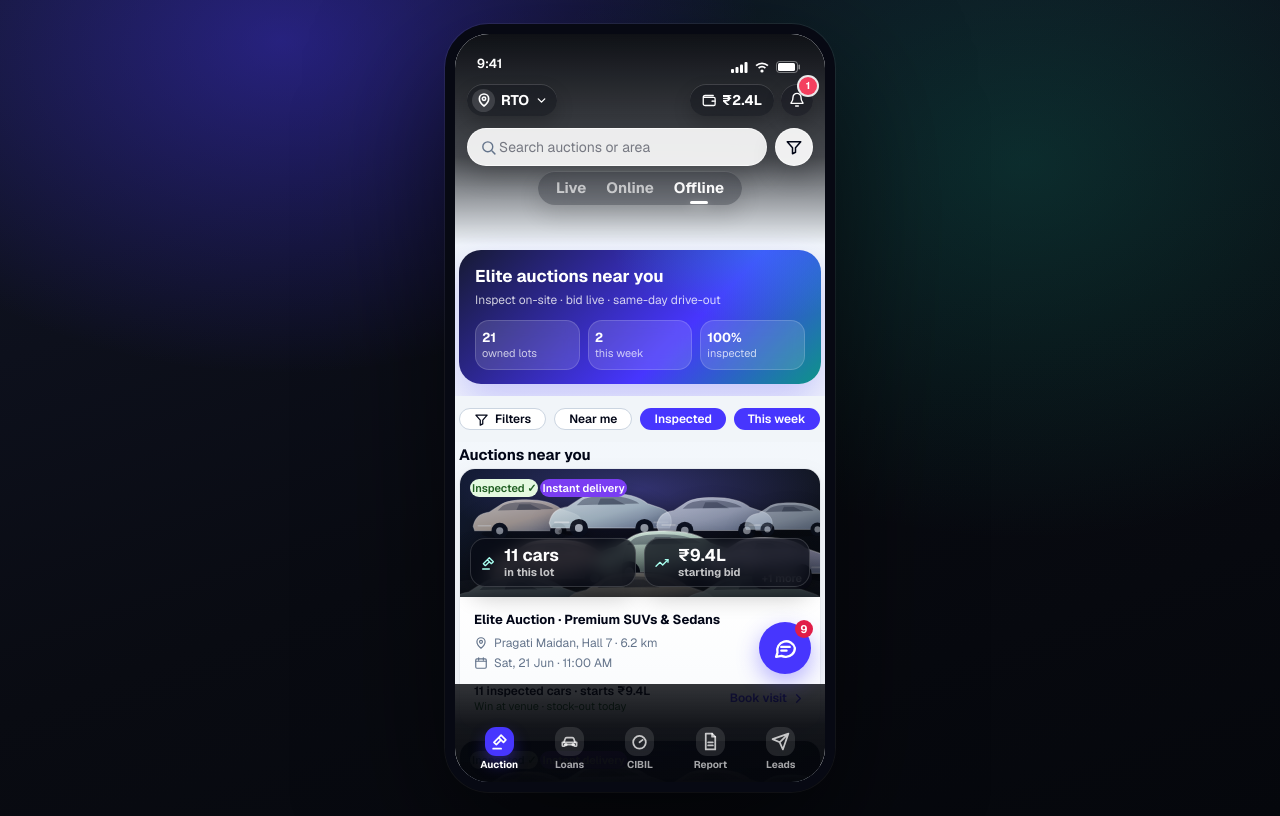
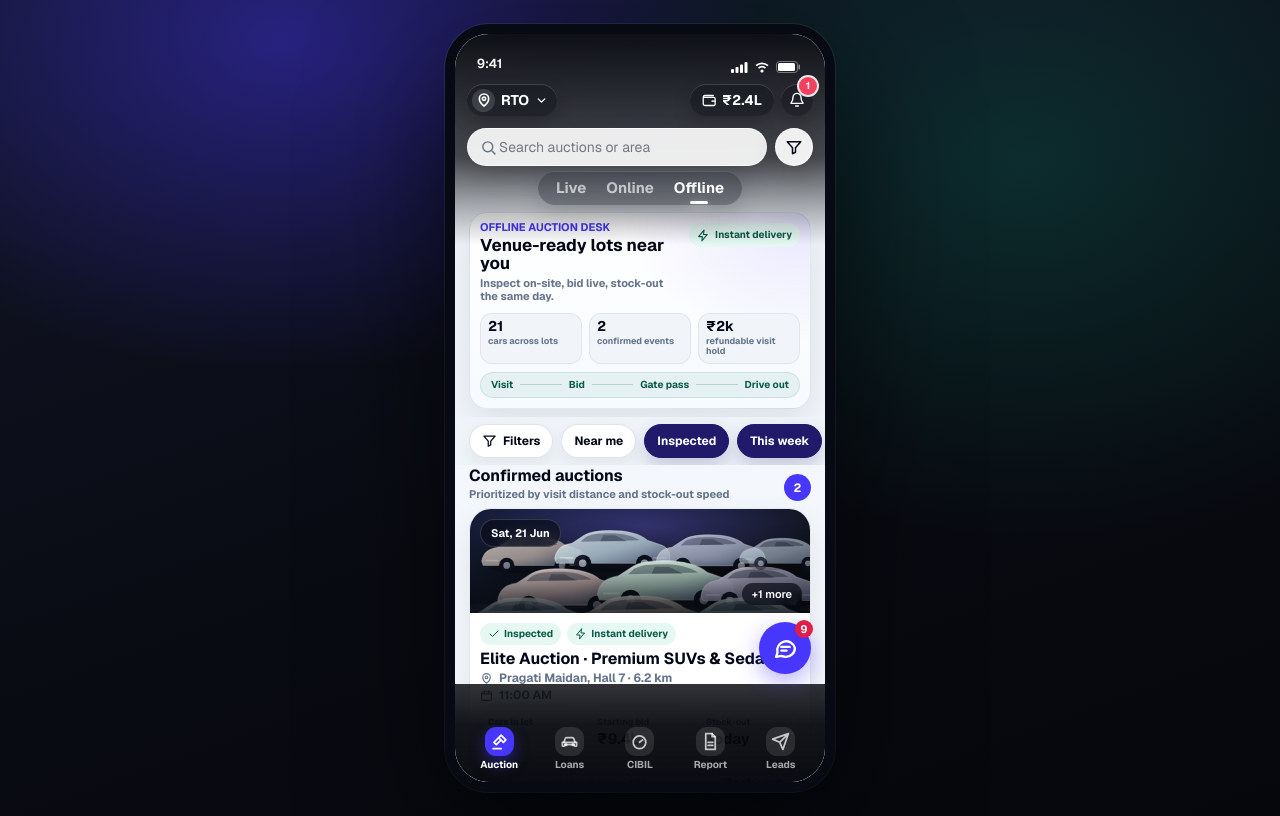
Before and after one commit to gtroxxcars24/b2p_prototype, a React (Vite) app: page / in a window 1280 px wide. Both pictures are taken after a click on the button "Offline". Built offline with nearby package versions, Linux system fonts and the light colour scheme.

Commit message:
Polish offline auction section

```diff
--- a/src/screens/Offline.tsx
+++ b/src/screens/Offline.tsx
@@ -145,31 +145,38 @@ export function Offline() {
         </button>
       </div>
       <div className="scroll-area" style={{ flex: 1 }}>
-        <div className="px-4 pt-3 pb-3">
-          <div
-            style={{
-              borderRadius: 22,
-              padding: "16px 16px 14px",
-              color: "#fff",
-              background:
-                "radial-gradient(90% 120% at 82% 0%, rgba(34,211,238,0.28), transparent 44%), linear-gradient(135deg,#161A33 0%,#4736FE 62%,#0D9488 100%)",
-              boxShadow: "0 18px 38px rgba(71,54,254,0.25)",
-            }}
-          >
-            <div className="text-heading-h3-bold">Elite auctions near you</div>
-            <div className="text-label-3-regular mt-1" style={{ color: "rgba(255,255,255,0.78)" }}>Inspect on-site · bid live · same-day drive-out</div>
-            <div className="grid mt-3" style={{ gridTemplateColumns: "repeat(3, 1fr)", gap: 8 }}>
-              <HeroMetric value="21" label="owned lots" />
-              <HeroMetric value="2" label="this week" />
-              <HeroMetric value="100%" label="inspected" />
+        <div className="offline-overview">
+          <div className="offline-overview-head">
+            <div>
+              <div className="offline-eyebrow">Offline auction desk</div>
+              <div className="offline-title">Venue-ready lots near you</div>
+              <div className="offline-subtitle">Inspect on-site, bid live, stock-out the same day.</div>
             </div>
+            <span className="offline-live-badge">
+              <Icon name="bolt" size={13} />
+              Instant delivery
+            </span>
+          </div>
+          <div className="offline-kpi-grid">
+            <OfflineKpi value={`${AUCTIONS.reduce((sum, a) => sum + auctionCars(a).length, 0)}`} label="cars across lots" />
+            <OfflineKpi value={`${AUCTIONS.length}`} label="confirmed events" />
+            <OfflineKpi value="₹2k" label="refundable visit hold" />
+          </div>
+          <div className="offline-flow-strip">
+            <span>Visit</span>
+            <i />
+            <span>Bid</span>
+            <i />
+            <span>Gate pass</span>
+            <i />
+            <span>Drive out</span>
           </div>
         </div>
         {/* filter row */}
-        <div className="hscroll px-4 py-3 bg-secondary" style={{ position: "sticky", top: 0, zIndex: 5 }}>
-          <button onClick={() => setFiltersOpen(true)} className="press inline-flex items-center gap-1.5 rounded-full bg-primary px-3.5 py-2" style={{ border: "1px solid var(--border-secondary)", flexShrink: 0 }}>
+        <div className="offline-filter-strip no-scrollbar">
+          <button onClick={() => setFiltersOpen(true)} className="press offline-filter-control">
             <Icon name="filter" size={15} className="text-primary" />
-            <span className="text-label-3-semibold text-primary">Filters</span>
+            Filters
           </button>
           <FilterChip label="Near me" active={filters.near} onClick={() => setFilters((f) => ({ ...f, near: !f.near }))} />
           <FilterChip label="Inspected" active={filters.inspected} onClick={() => setFilters((f) => ({ ...f, inspected: !f.inspected }))} />
@@ -177,17 +184,21 @@ export function Offline() {
         </div>
 
         {/* upcoming auctions */}
-        <div className="px-4 pt-1 pb-2">
-          <SectionTitle>Auctions near you</SectionTitle>
+        <div className="offline-section-head">
+          <div>
+            <div className="offline-section-title">Confirmed auctions</div>
+            <div className="offline-section-subtitle">Prioritized by visit distance and stock-out speed</div>
+          </div>
+          <span>{AUCTIONS.length}</span>
         </div>
-        <div className="flex flex-col gap-3 px-4">
+        <div className="offline-auction-list">
           {AUCTIONS.map((a) => (
             <AuctionCard key={a.id} auction={a} booked={state.bookedVisits.includes(a.id)} onClick={() => push({ name: "auction-detail", params: { id: a.id } })} />
           ))}
         </div>
 
         {/* intent-gated candidates */}
-        <div className="px-4 pt-5 pb-2">
+        <div className="px-4 pt-5 pb-2 offline-candidate-head">
           <SectionTitle right={<button onClick={() => push({ name: "candidates" })} className="press text-label-3-semibold text-brand-base" style={{ border: "none", background: "transparent" }}>View all</button>}>
             Help us stock these
           </SectionTitle>
@@ -220,9 +231,18 @@ export function Offline() {
   );
 }
 
+function OfflineKpi({ value, label }: { value: string; label: string }) {
+  return (
+    <div className="offline-kpi">
+      <strong>{value}</strong>
+      <span>{label}</span>
+    </div>
+  );
+}
+
 function FilterChip({ label, active, onClick }: { label: string; active?: boolean; onClick?: () => void }) {
   return (
-    <button onClick={onClick} className="press rounded-full px-3.5 py-2 text-label-3-semibold" style={{ flexShrink: 0, border: active ? "none" : "1px solid var(--border-secondary)", background: active ? "var(--bg-brand-base)" : "var(--bg-primary)", color: active ? "#fff" : "var(--text-primary)" }}>
+    <button onClick={onClick} className={`press offline-filter-chip ${active ? "offline-filter-chip--active" : ""}`}>
       {label}
     </button>
   );
@@ -249,55 +269,40 @@ function AuctionCard({ auction, booked, onClick }: { auction: Auction; booked: b
   return (
     <button
       onClick={onClick}
-      className="press rounded-2xl bg-primary text-left overflow-hidden"
-      style={{
-        border: "1px solid rgba(148,163,184,0.24)",
-        boxShadow: "0 12px 28px rgba(15,23,42,0.08)",
-      }}
+      className="press offline-auction-card"
     >
-      <div style={{ height: 128, position: "relative" }}>
-        <CarLotHero cars={cars} height={128} cells={10} />
-        <div style={{ position: "absolute", top: 10, left: 10 }} className="flex gap-2">
-          {auction.inspected && <Tag tone="success">Inspected ✓</Tag>}
-          {booked && <Tag tone="brand">Booked</Tag>}
-          <Tag tone="purple">Instant delivery</Tag>
+      <div className="offline-auction-media">
+        <CarLotHero cars={cars} height={104} cells={10} />
+        <span className="offline-auction-date">{auction.date}</span>
+      </div>
+      <div className="offline-auction-body">
+        <div className="offline-auction-topline">
+          {auction.inspected && <span><Icon name="check" size={12} /> Inspected</span>}
+          <span><Icon name="bolt" size={12} /> Instant delivery</span>
+          {booked && <span className="offline-auction-booked">Booked</span>}
         </div>
-        <div className="auction-focus-bar">
-          <div className="auction-focus-metric">
-            <Icon name="gavel" size={16} />
-            <div>
-              <strong>{cars.length} cars</strong>
-              <span>in this lot</span>
-            </div>
+        <div className="offline-auction-title">{auction.title}</div>
+        <div className="offline-auction-meta">
+          <span><Icon name="pin" size={13} /> {auction.venue} · {auction.distanceKm} km</span>
+          <span><Icon name="calendar" size={13} /> {auction.time}</span>
+        </div>
+        <div className="offline-auction-metrics">
+          <div>
+            <span>Cars in lot</span>
+            <strong>{cars.length}</strong>
           </div>
-          <div className="auction-focus-metric">
-            <Icon name="trend" size={16} />
-            <div>
-              <strong>{fmtL(auction.startingPrice)}</strong>
-              <span>starting bid</span>
-            </div>
+          <div>
+            <span>Starting bid</span>
+            <strong>{fmtL(auction.startingPrice)}</strong>
+          </div>
+          <div>
+            <span>Stock-out</span>
+            <strong>Today</strong>
           </div>
         </div>
-      </div>
-      <div className="p-3.5" style={{ background: "linear-gradient(180deg,#FFFFFF 0%,#F8FAFC 100%)" }}>
-        <div className="text-heading-h5-bold text-primary">{auction.title}</div>
-        <div className="flex items-center gap-1.5 mt-1.5">
-          <Icon name="pin" size={14} className="text-secondary" />
-          <span className="text-label-3-regular text-secondary">{auction.venue} · {auction.distanceKm} km</span>
-        </div>
-        <div className="flex items-center gap-1.5 mt-1">
-          <Icon name="calendar" size={14} className="text-secondary" />
-          <span className="text-label-3-regular text-secondary">{auction.date} · {auction.time}</span>
-        </div>
-        <div className="flex items-center justify-between mt-3">
-          <div>
-            <div className="text-label-3-semibold text-primary">{cars.length} inspected cars · starts {fmtL(auction.startingPrice)}</div>
-            <div className="text-label-4-regular text-success-bold">Win at venue · stock-out today</div>
-          </div>
-          <div className="flex items-center gap-1 text-brand-base">
-            <span className="text-label-3-semibold">{booked ? "View" : "Book visit"}</span>
-            <Icon name="chevron" size={15} />
-          </div>
+        <div className="offline-auction-footer">
+          <span>Visit fee refundable before 48h</span>
+          <strong>{booked ? "View plan" : "Book visit"} <Icon name="chevron" size={14} /></strong>
         </div>
       </div>
     </button>
--- a/src/styles.css
+++ b/src/styles.css
@@ -801,12 +801,376 @@ body {
 
 .offline-screen {
   position: relative;
-  background: linear-gradient(180deg, #EEF3F8 0%, #F7FAFE 100%);
+  background:
+    radial-gradient(90% 44% at 50% 0%, rgba(71, 54, 254, 0.12), transparent 62%),
+    linear-gradient(180deg, #EEF3F8 0%, #F7FAFE 100%);
 }
 
 .offline-screen .scroll-area {
-  padding-top: 204px;
+  padding-top: 178px;
   padding-bottom: 86px;
+}
+
+.offline-overview {
+  margin: 0 14px 8px;
+  padding: 10px;
+  border-radius: 18px;
+  color: var(--text-primary);
+  background:
+    radial-gradient(100% 120% at 100% 0%, rgba(71, 54, 254, 0.12), transparent 55%),
+    linear-gradient(180deg, #FFFFFF 0%, #F7FAFE 100%);
+  border: 1px solid rgba(148, 163, 184, 0.24);
+  box-shadow: 0 16px 34px rgba(15, 23, 42, 0.09);
+}
+
+.offline-overview-head {
+  display: flex;
+  align-items: flex-start;
+  justify-content: space-between;
+  gap: 12px;
+}
+
+.offline-eyebrow {
+  color: var(--text-brand-base);
+  font-size: 11px;
+  line-height: 1;
+  font-weight: 900;
+  text-transform: uppercase;
+}
+
+.offline-title {
+  margin-top: 4px;
+  color: var(--text-primary);
+  font-size: 17px;
+  line-height: 1.05;
+  font-weight: 950;
+}
+
+.offline-subtitle {
+  margin-top: 4px;
+  color: var(--text-secondary);
+  font-size: 11px;
+  line-height: 1.25;
+  font-weight: 650;
+}
+
+.offline-live-badge {
+  min-height: 24px;
+  flex-shrink: 0;
+  display: inline-flex;
+  align-items: center;
+  gap: 5px;
+  padding: 0 8px;
+  border-radius: 999px;
+  color: #0A5C49;
+  background: #E6F8F2;
+  font-size: 10px;
+  line-height: 1;
+  font-weight: 900;
+  white-space: nowrap;
+}
+
+.offline-kpi-grid {
+  display: grid;
+  grid-template-columns: repeat(3, minmax(0, 1fr));
+  gap: 7px;
+  margin-top: 8px;
+}
+
+.offline-kpi {
+  min-width: 0;
+  padding: 6px 7px;
+  border-radius: 12px;
+  background: #F1F5FA;
+  border: 1px solid rgba(148, 163, 184, 0.18);
+}
+
+.offline-kpi strong,
+.offline-kpi span {
+  display: block;
+  min-width: 0;
+}
+
+.offline-kpi strong {
+  color: var(--text-primary);
+  font-size: 14px;
+  line-height: 1;
+  font-weight: 950;
+}
+
+.offline-kpi span {
+  margin-top: 3px;
+  color: var(--text-secondary);
+  font-size: 9px;
+  line-height: 1.1;
+  font-weight: 750;
+}
+
+.offline-flow-strip {
+  display: none;
+  margin-top: 8px;
+  min-height: 26px;
+  display: flex;
+  align-items: center;
+  gap: 7px;
+  padding: 0 10px;
+  border-radius: 999px;
+  color: #0A5C49;
+  background: rgba(14, 124, 102, 0.08);
+  border: 1px solid rgba(14, 124, 102, 0.12);
+}
+
+.offline-flow-strip span {
+  font-size: 10px;
+  line-height: 1;
+  font-weight: 900;
+  white-space: nowrap;
+}
+
+.offline-flow-strip i {
+  height: 1px;
+  flex: 1;
+  min-width: 8px;
+  background: rgba(14, 124, 102, 0.24);
+}
+
+.offline-filter-strip {
+  position: sticky;
+  top: 0;
+  z-index: 5;
+  display: flex;
+  gap: 8px;
+  overflow-x: auto;
+  padding: 7px 14px;
+  background: rgba(239, 244, 249, 0.92);
+  backdrop-filter: blur(12px);
+}
+
+.offline-filter-control,
+.offline-filter-chip {
+  flex-shrink: 0;
+  min-height: 34px;
+  display: inline-flex;
+  align-items: center;
+  justify-content: center;
+  gap: 6px;
+  padding: 0 12px;
+  border-radius: 999px;
+  color: var(--text-primary);
+  background: #fff;
+  border: 1px solid rgba(148, 163, 184, 0.28);
+  box-shadow: 0 7px 16px rgba(15, 23, 42, 0.06);
+  font-size: 12px;
+  line-height: 1;
+  font-weight: 850;
+}
+
+.offline-filter-chip--active {
+  color: #fff;
+  background: #211A6B;
+  border-color: #211A6B;
+  box-shadow: 0 9px 18px rgba(33, 26, 107, 0.2);
+}
+
+.offline-section-head {
+  display: flex;
+  align-items: flex-end;
+  justify-content: space-between;
+  gap: 12px;
+  padding: 3px 14px 7px;
+}
+
+.offline-section-title {
+  color: var(--text-primary);
+  font-size: 16px;
+  line-height: 1;
+  font-weight: 950;
+}
+
+.offline-section-subtitle {
+  margin-top: 5px;
+  color: var(--text-secondary);
+  font-size: 11px;
+  line-height: 1.1;
+  font-weight: 650;
+}
+
+.offline-section-head > span {
+  min-width: 27px;
+  height: 27px;
+  border-radius: 999px;
+  display: inline-flex;
+  align-items: center;
+  justify-content: center;
+  color: #fff;
+  background: #4736FE;
+  font-size: 12px;
+  font-weight: 900;
+}
+
+.offline-auction-list {
+  display: flex;
+  flex-direction: column;
+  gap: 12px;
+  padding: 0 14px;
+}
+
+.offline-auction-card {
+  width: 100%;
+  overflow: hidden;
+  text-align: left;
+  border: 1px solid rgba(148, 163, 184, 0.24);
+  border-radius: 22px;
+  background: #fff;
+  box-shadow: 0 16px 34px rgba(15, 23, 42, 0.09);
+}
+
+.offline-auction-media {
+  height: 104px;
+  position: relative;
+  overflow: hidden;
+}
+
+.offline-auction-date {
+  position: absolute;
+  top: 10px;
+  left: 10px;
+  min-height: 28px;
+  display: inline-flex;
+  align-items: center;
+  padding: 0 10px;
+  border-radius: 999px;
+  color: #fff;
+  background: rgba(8, 11, 23, 0.66);
+  border: 1px solid rgba(255, 255, 255, 0.16);
+  backdrop-filter: blur(8px);
+  font-size: 11px;
+  font-weight: 900;
+}
+
+.offline-auction-body {
+  padding: 10px;
+}
+
+.offline-auction-topline {
+  display: flex;
+  align-items: center;
+  flex-wrap: wrap;
+  gap: 6px;
+  margin-bottom: 5px;
+}
+
+.offline-auction-topline span {
+  min-height: 22px;
+  display: inline-flex;
+  align-items: center;
+  gap: 4px;
+  padding: 0 8px;
+  border-radius: 999px;
+  color: #0A5C49;
+  background: #E6F8F2;
+  font-size: 10px;
+  line-height: 1;
+  font-weight: 900;
+}
+
+.offline-auction-topline .offline-auction-booked {
+  color: #4736FE;
+  background: #EFECFF;
+}
+
+.offline-auction-title {
+  color: var(--text-primary);
+  font-size: 16px;
+  line-height: 1.08;
+  font-weight: 950;
+}
+
+.offline-auction-meta {
+  display: flex;
+  flex-direction: column;
+  gap: 3px;
+  margin-top: 5px;
+}
+
+.offline-auction-meta span {
+  min-width: 0;
+  display: inline-flex;
+  align-items: center;
+  gap: 6px;
+  color: var(--text-secondary);
+  font-size: 12px;
+  line-height: 1.1;
+  font-weight: 700;
+}
+
+.offline-auction-metrics {
+  display: grid;
+  grid-template-columns: repeat(3, minmax(0, 1fr));
+  gap: 7px;
+  margin-top: 8px;
+}
+
+.offline-auction-metrics > div {
+  min-width: 0;
+  padding: 7px 7px;
+  border-radius: 14px;
+  background: #F5F8FC;
+  border: 1px solid rgba(148, 163, 184, 0.16);
+}
+
+.offline-auction-metrics span,
+.offline-auction-metrics strong {
+  display: block;
+}
+
+.offline-auction-metrics span {
+  color: var(--text-secondary);
+  font-size: 9px;
+  line-height: 1;
+  font-weight: 850;
+}
+
+.offline-auction-metrics strong {
+  margin-top: 4px;
+  color: var(--text-primary);
+  font-size: 15px;
+  line-height: 1;
+  font-weight: 950;
+}
+
+.offline-auction-footer {
+  min-height: 34px;
+  display: flex;
+  align-items: center;
+  justify-content: space-between;
+  gap: 10px;
+  margin-top: 8px;
+  padding-top: 8px;
+  border-top: 1px dashed rgba(148, 163, 184, 0.42);
+}
+
+.offline-auction-footer span {
+  color: var(--text-secondary);
+  font-size: 11px;
+  line-height: 1.15;
+  font-weight: 700;
+}
+
+.offline-auction-footer strong {
+  flex-shrink: 0;
+  display: inline-flex;
+  align-items: center;
+  gap: 3px;
+  color: var(--text-brand-base);
+  font-size: 12px;
+  line-height: 1;
+  font-weight: 950;
+}
+
+.offline-candidate-head {
+  border-top: 1px solid rgba(148, 163, 184, 0.2);
+  margin-top: 8px;
 }
 
 .dealer-header-wrap {
```
